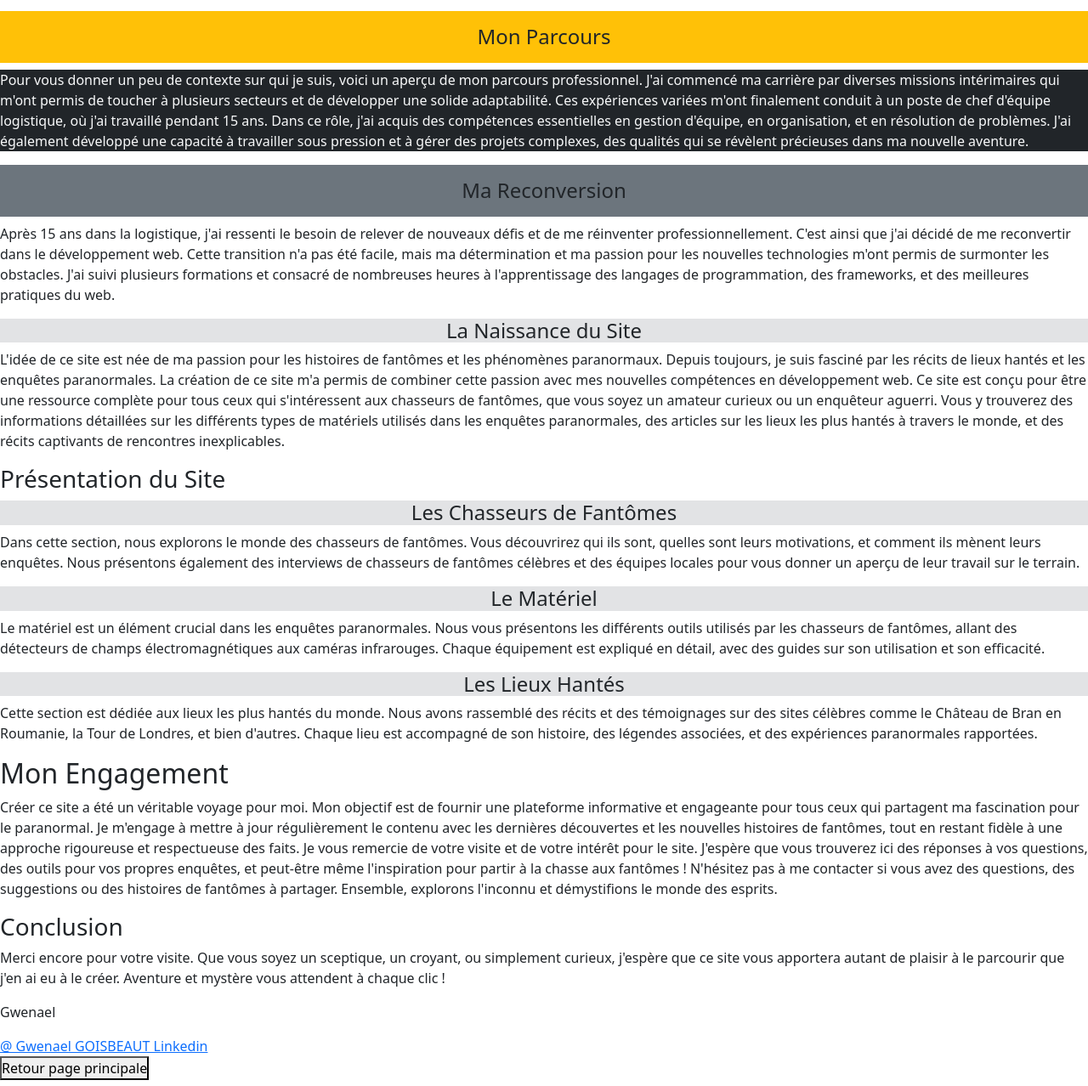
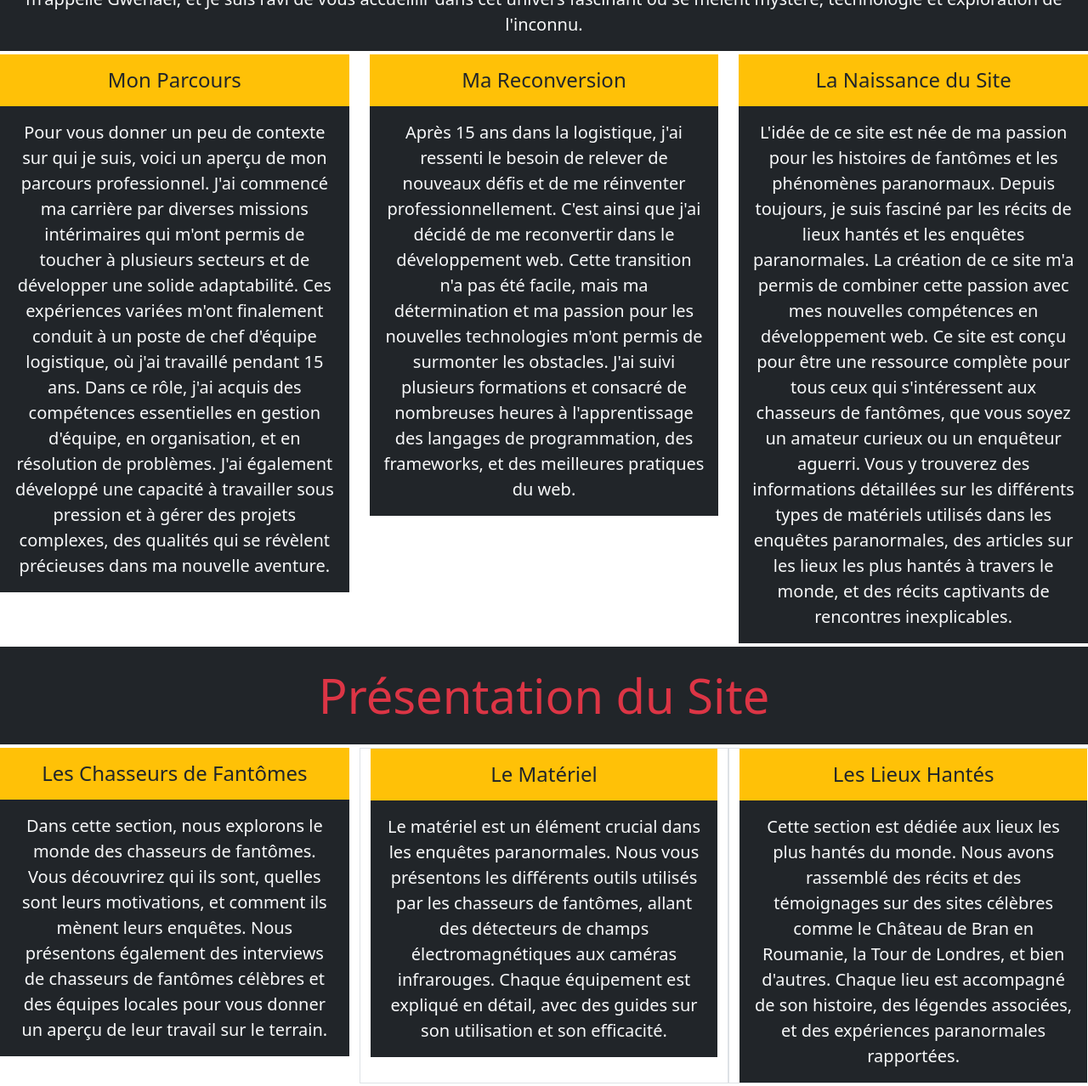
Before and after one commit to Gwenstudi/CHASSE-FANTOMES, a plain HTML site: page apropos.html in a window 1280 px wide. Shown: the part 207-1485 px from the top of the page at 85% size. Drawn offline with nearby package versions, Linux system fonts and the light colour scheme.

Commit message:
mise en page a propos.html

```diff
--- a/apropos.html
+++ b/apropos.html
@@ -8,16 +8,14 @@
 </head>
 <body>
         <!--header-->
-    <div class="container bg-black">
-        <div class="row ">
-            <h1 class="display-1 text-danger text-uppercase  bg-dark text-center">La chasse aux fantômes</h1>
-        </div>
+    <header class="container-fluid bg-dark">
 
-    </div>
-    <body>
+        <h1 class="display-1 text-danger  mb-0 text-uppercase text-center">La chasse aux fantômes</h1>
+
+    </header>
+
     <!--navbar-->
-
-        <nav class="navbar bg-dark text-danger-emphasis justify-content-evenly" data-bs-theme="dark">
+         <nav class="navbar border-top bg-dark mb-2 text-light justify-content-evenly" data-bs-theme="dark">
 
             <a href="#" class="nav-link">Accueil</a>
             <a href="apropos.html" class="nav-link">A propos</a>
@@ -25,62 +23,73 @@
 
         </nav>
 
+
+
+
     <!--texte intro-->
 
-    <p class="lead mt-1text-center text-light bg-dark">Bonjour, et bienvenue sur notre site dédié aux chasseurs de fantômes, à leurs équipements, et aux lieux les plus hantés ! Je m'appelle Gwenael, et je suis ravi de vous accueillir dans cet univers fascinant où se mêlent mystère, technologie et exploration de l'inconnu.</p>
+    <p class="lead p-3 text-center m-0 text-light bg-dark">Bonjour, et bienvenue sur notre site dédié aux chasseurs de fantômes, à leurs équipements, et aux lieux les plus hantés ! Je m'appelle Gwenael, et je suis ravi de vous accueillir dans cet univers fascinant où se mêlent mystère, technologie et exploration de l'inconnu.</p>
 
 
-    <div class="row ">
 
-            <h4 class="text-center bg-warning p-3 ">Mon Parcours</h4>
+<div class="row mt-1">
+    <div class=" col-md-6 col-lg-4 ">
+        <h4 class="text-center bg-warning p-3 mb-0">Mon Parcours</h4>
 
-    <p class=" text-light bg-dark">Pour vous donner un peu de contexte sur qui je suis, voici un aperçu de mon parcours professionnel. J'ai commencé ma carrière par diverses missions intérimaires qui m'ont permis de toucher à plusieurs secteurs et de développer une solide adaptabilité. Ces expériences variées m'ont finalement conduit à un poste de chef d'équipe logistique, où j'ai travaillé pendant 15 ans.
+            <p class="lead p-3 m-0 text-center  text-light bg-dark">Pour vous donner un peu de contexte sur qui je suis, voici un aperçu de mon parcours professionnel. J'ai commencé ma carrière par diverses missions intérimaires qui m'ont permis de toucher à plusieurs secteurs et de développer une solide adaptabilité. Ces expériences variées m'ont finalement conduit à un poste de chef d'équipe logistique, où j'ai travaillé pendant 15 ans.
 
             Dans ce rôle, j'ai acquis des compétences essentielles en gestion d'équipe, en organisation, et en résolution de problèmes. J'ai également développé une capacité à travailler sous pression et à gérer des projets complexes, des qualités qui se révèlent précieuses dans ma nouvelle aventure.</p>
     </div>
 
-        <h4 class="text-center bg-secondary p-3">Ma Reconversion</h4>
+    <div class=" col-md-6 col-lg-4 ">
+        <h4 class="text-center  bg-warning p-3 m-0">Ma Reconversion</h4>
 
-    <p>Après 15 ans dans la logistique, j'ai ressenti le besoin de relever de nouveaux défis et de me réinventer professionnellement. C'est ainsi que j'ai décidé de me reconvertir dans le développement web. Cette transition n'a pas été facile, mais ma détermination et ma passion pour les nouvelles technologies m'ont permis de surmonter les obstacles. J'ai suivi plusieurs formations et consacré de nombreuses heures à l'apprentissage des langages de programmation, des frameworks, et des meilleures pratiques du web.</p>
+            <p class="lead p-3 m-0 text-center text-light bg-dark h-600 ">Après 15 ans dans la logistique, j'ai ressenti le besoin de relever de nouveaux défis et de me réinventer professionnellement. C'est ainsi que j'ai décidé de me reconvertir dans le développement web. Cette transition n'a pas été facile, mais ma détermination et ma passion pour les nouvelles technologies m'ont permis de surmonter les obstacles. J'ai suivi plusieurs formations et consacré de nombreuses heures à l'apprentissage des langages de programmation, des frameworks, et des meilleures pratiques du web.</p>
     </div>
+    <div class=" col-md-6 col-lg-4 ">
+        <h4 class="text-center bg-warning p-3 m-0 ">La Naissance du Site</h4>
 
-<h4 class="text-center bg-secondary-subtle">La Naissance du Site</h4>
-
-    <p>L'idée de ce site est née de ma passion pour les histoires de fantômes et les phénomènes paranormaux. Depuis toujours, je suis fasciné par les récits de lieux hantés et les enquêtes paranormales. La création de ce site m'a permis de combiner cette passion avec mes nouvelles compétences en développement web.
+            <p class="lead p-3 text-center text-light bg-dark m-0 ">L'idée de ce site est née de ma passion pour les histoires de fantômes et les phénomènes paranormaux. Depuis toujours, je suis fasciné par les récits de lieux hantés et les enquêtes paranormales. La création de ce site m'a permis de combiner cette passion avec mes nouvelles compétences en développement web.
 
             Ce site est conçu pour être une ressource complète pour tous ceux qui s'intéressent aux chasseurs de fantômes, que vous soyez un amateur curieux ou un enquêteur aguerri. Vous y trouverez des informations détaillées sur les différents types de matériels utilisés dans les enquêtes paranormales, des articles sur les lieux les plus hantés à travers le monde, et des récits captivants de rencontres inexplicables.</p>
     </div>
 </div>
-<h3>Présentation du Site</h3>
 
+<h2 class="p-4 mb-0 mt-1  text-center display-4 bg-dark text-danger">Présentation du Site</h2>
 
-    <h4 class="text-center bg-secondary-subtle">Les Chasseurs de Fantômes</h4>
+<div class="row mt-1 ">
+    <div class=" col-md-6 col-lg-4 ">
+    <h4 class="text-center bg-warning p-3 m-0">Les Chasseurs de Fantômes</h4>
 
-    <p>Dans cette section, nous explorons le monde des chasseurs de fantômes. Vous découvrirez qui ils sont, quelles sont leurs motivations, et comment ils mènent leurs enquêtes. Nous présentons également des interviews de chasseurs de fantômes célèbres et des équipes locales pour vous donner un aperçu de leur travail sur le terrain.</p>
-
+        <p class="lead p-3 m-0 text-center text-light bg-dark">Dans cette section, nous explorons le monde des chasseurs de fantômes. Vous découvrirez qui ils sont, quelles sont leurs motivations, et comment ils mènent leurs enquêtes. Nous présentons également des interviews de chasseurs de fantômes célèbres et des équipes locales pour vous donner un aperçu de leur travail sur le terrain.</p>
     </div>
 
-<h4 class="text-center bg-secondary-subtle">Le Matériel</h4>
+    <div class=" col-md-6 col-lg-4 border">
+    <h4 class="text-center bg-warning p-3 m-0">Le Matériel</h4>
 
-<p>Le matériel est un élément crucial dans les enquêtes paranormales. Nous vous présentons les différents outils utilisés par les chasseurs de fantômes, allant des détecteurs de champs électromagnétiques aux caméras infrarouges. Chaque équipement est expliqué en détail, avec des guides sur son utilisation et son efficacité.</p>
+        <p class="lead p-3 m-0 text-center  text-light bg-dark ">Le matériel est un élément crucial dans les enquêtes paranormales. Nous vous présentons les différents outils utilisés par les chasseurs de fantômes, allant des détecteurs de champs électromagnétiques aux caméras infrarouges. Chaque équipement est expliqué en détail, avec des guides sur son utilisation et son efficacité.</p>
+    </div>
 
-<h4 class="text-center bg-secondary-subtle">Les Lieux Hantés</h4>
+    <div class=" col-md-6 col-lg-4 border">
+    <h4 class="text-center bg-warning p-3 m-0">Les Lieux Hantés</h4>
 
-<p>Cette section est dédiée aux lieux les plus hantés du monde. Nous avons rassemblé des récits et des témoignages sur des sites célèbres comme le Château de Bran en Roumanie, la Tour de Londres, et bien d'autres. Chaque lieu est accompagné de son histoire, des légendes associées, et des expériences paranormales rapportées.</p>
+        <p class="lead p-3 m-0 text-center text-light bg-dark ">Cette section est dédiée aux lieux les plus hantés du monde. Nous avons rassemblé des récits et des témoignages sur des sites célèbres comme le Château de Bran en Roumanie, la Tour de Londres, et bien d'autres. Chaque lieu est accompagné de son histoire, des légendes associées, et des expériences paranormales rapportées.</p>
+</div>
+</div>
 
-<h2>Mon Engagement</h2>
+<h2 class="p-4 mb-0 mt-1 text-center display-4 bg-dark text-danger">Mon Engagement</h2>
 
-<p>Créer ce site a été un véritable voyage pour moi. Mon objectif est de fournir une plateforme informative et engageante pour tous ceux qui partagent ma fascination pour le paranormal. Je m'engage à mettre à jour régulièrement le contenu avec les dernières découvertes et les nouvelles histoires de fantômes, tout en restant fidèle à une approche rigoureuse et respectueuse des faits.
+    <p class="lead p-3 m-0 text-center text-light bg-dark ">Créer ce site a été un véritable voyage pour moi. Mon objectif est de fournir une plateforme informative et engageante pour tous ceux qui partagent ma fascination pour le paranormal. Je m'engage à mettre à jour régulièrement le contenu avec les dernières découvertes et les nouvelles histoires de fantômes, tout en restant fidèle à une approche rigoureuse et respectueuse des faits.
 
     Je vous remercie de votre visite et de votre intérêt pour le site. J'espère que vous trouverez ici des réponses à vos questions, des outils pour vos propres enquêtes, et peut-être même l'inspiration pour partir à la chasse aux fantômes !
 
     N'hésitez pas à me contacter si vous avez des questions, des suggestions ou des histoires de fantômes à partager. Ensemble, explorons l'inconnu et démystifions le monde des esprits.</p>
 
-<h3>Conclusion</h3>
+<h3 class="p-4 mb-0 mt-1 pt-5 text-center display-4 bg-dark text-danger">Conclusion</h3>
 
-<p>Merci encore pour votre visite. Que vous soyez un sceptique, un croyant, ou simplement curieux, j'espère que ce site vous apportera autant de plaisir à le parcourir que j'en ai eu à le créer. Aventure et mystère vous attendent à chaque clic !</p>
+    <p class="lead p-3 m-0 text-center text-light bg-dark mb-0">Merci encore pour votre visite. Que vous soyez un sceptique, un croyant, ou simplement curieux, j'espère que ce site vous apportera autant de plaisir à le parcourir que j'en ai eu à le créer. Aventure et mystère vous attendent à chaque clic !</p>
 
-<p>Gwenael</p>
+<p class="lead p-3 text-end text-light bg-dark mt-0">Gwenael</p>
 
 </body>
 <footer class="foot">
--- a/style.css
+++ b/style.css
@@ -9,6 +9,7 @@
 body {
     height: 100vh;
 
+
 }
 
 
```
Lines whose indentation alone changed are shown as unchanged.
